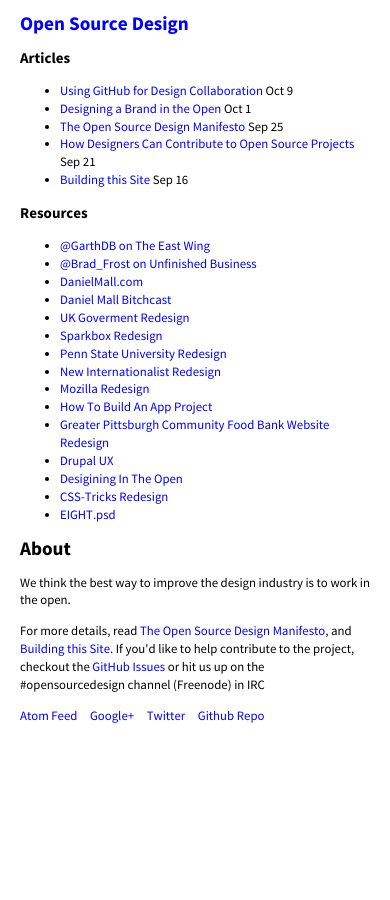
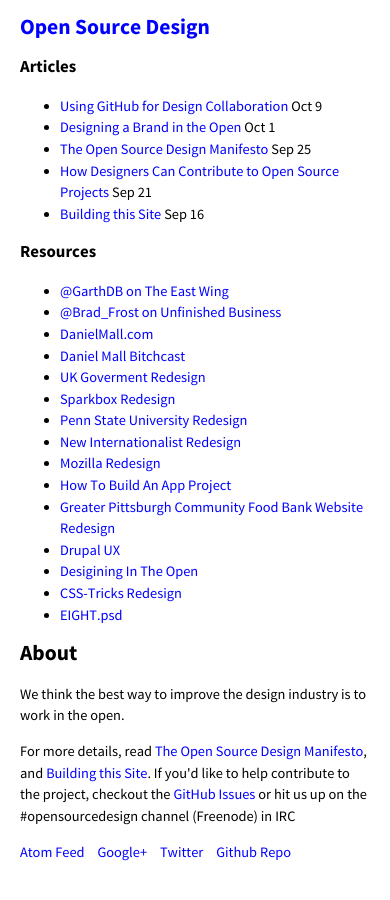
Before and after one commit to DesignOpen/designopen.github.io, a Jekyll site: the page built from index.html, in a window 390 px wide. Built offline with Jekyll 4.4.1, drawn with Linux system fonts in a browser that asks for light colours.

Commit message:
simplified the media queries, made them min based (mobiled first)

```diff
--- a/_layouts/default.html
+++ b/_layouts/default.html
@@ -3,7 +3,7 @@
   <head>
     <meta charset="utf-8">
     <!--[if IE]><meta http-equiv='X-UA-Compatible' content='IE=edge,chrome=1'><![endif]-->
-    <meta name="viewport" content="user-scalable=no,width=device-width" />
+    <meta name="viewport" content="initial-scale=1.0" />
     <title>Open Source Design{% if page.title %} | {{ page.title }}{% endif %}</title>
     <link rel="stylesheet" type="text/css" href="/css/main.css">
     <link rel="stylesheet" type="text/css" href="/css/fonts/fonts.css">
--- a/css/main.css
+++ b/css/main.css
@@ -1,8 +1,11 @@
+html {
+  font-size: 90%;
+}
 body {
   font-family: 'source_sans_pro', sans;
-  font-size: 1em;
   margin: 0;
-  line-height:  1.5em;
+  line-height:  1.5rem;
+  font-size: 1rem;
   transition: all 0.3s ease-in-out;
 }
 .site {
@@ -43,26 +46,14 @@
   display: inline;
 }
 
-@media only screen and (min-width: 800px) {
-    body {
-        font-size: 120%;
-    }
-}
-@media only screen and (max-width: 650px) {
-    body {
-        font-size: 100%;
-    }
+@media only screen and (min-width: 500px) {
+  html {
+    font-size: 100%;
+  }
 }
 
-@media only screen and (max-width: 500px) {
-    body {
-        font-size: 80%;
-        line-height: 1.4em;
-    }
+@media only screen and (min-width: 800px) {
+  html {
+    font-size: 120%;
+  }
 }
-
-@media only screen and (max-width: 300px) {
-    body {
-        font-size: 70%;
-    }
-}
```
